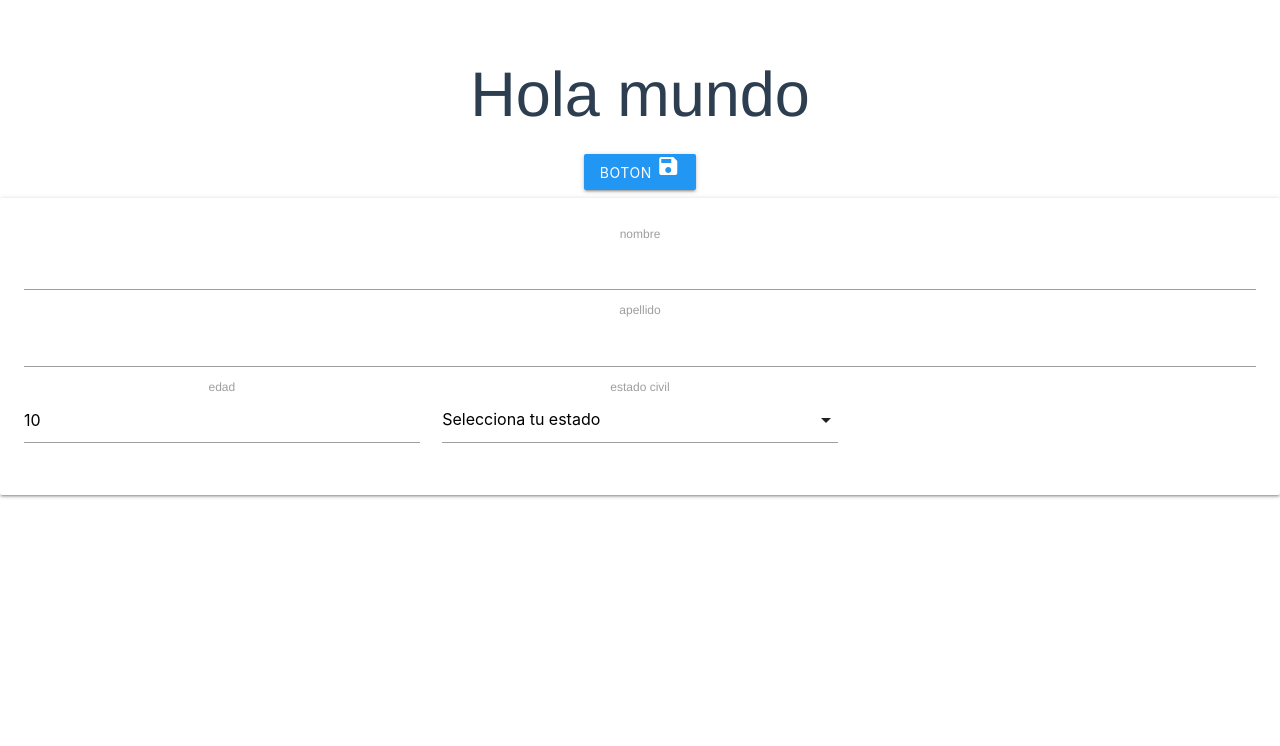
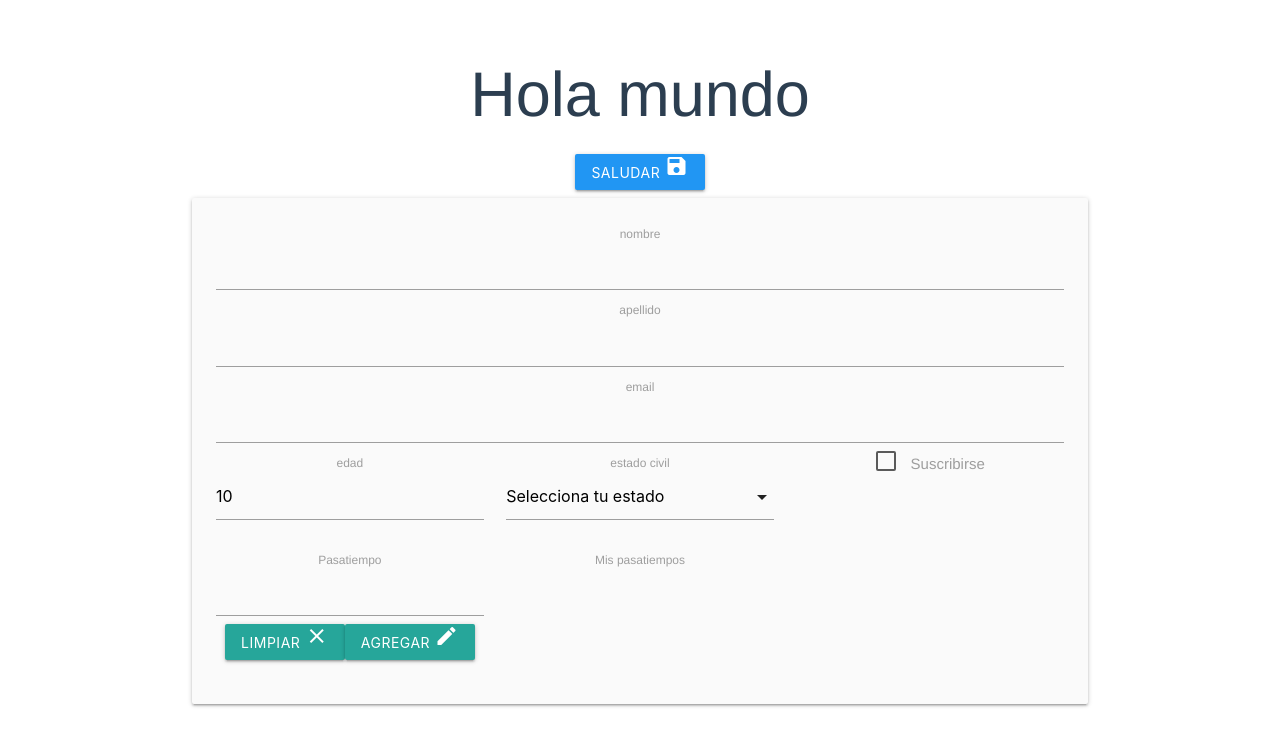
Before and after one commit to leninrkb/CursoVue, a Vue app in the folder vue3/cli/hello-world/: page / in a window 1280 px wide. Shown: the top 746 px of the page. Built offline with nearby package versions, Linux system fonts and the light colour scheme.

Commit message:
form en appvue

```diff
--- a/vue3/cli/hello-world/src/App.vue
+++ b/vue3/cli/hello-world/src/App.vue
@@ -2,10 +2,11 @@
   <div>
     <h1>Hola mundo</h1>
     <button class="btn blue" @click='saludar()'>
-      boton
+      saludar
       <span class="material-icons">save</span>
     </button>
-    <div class="col m12 card-panel">
+    <div class="container">
+      <div class="col m12 card-panel grey lighten-5">
         <div class="col m4">
           <label>nombre</label>
           <input type="text" v-model="nombre">
@@ -13,6 +14,10 @@
         <div class="col m4">
           <label>apellido</label>
           <input type="text" v-model="apellido">
+        </div>
+        <div class="col m4">
+          <label>email</label>
+          <input type="email" v-model="email">
         </div>
         <div class="row">
           <div class="col m4">
@@ -23,8 +28,27 @@
             <label>estado civil</label>
             <select>
               <option disabled selected>Selecciona tu estado</option>
-            <option v-for="(estado, index) in estados_civiles" :key="index" value="estado">{{estado}}</option>
+              <option v-for="(estado, index) in estados_civiles" :key="index" value="estado">{{ estado }}</option>
             </select>
+          </div>
+          <div class="col m4">
+            <label>
+              <input type="checkbox" class="filled-in" v-model="suscribirse" />
+              <span>Suscribirse</span>
+            </label>
+          </div>
+        </div>
+        <div class="row">
+          <div class="col m4">
+            <label>Pasatiempo</label>
+            <input type="text" v-model="pasatiempo">
+            <button class="btn" @click="limpiarPasatiempo()">Limpiar <span class="material-icons">clear</span> </button>
+            <button class="btn" @click="agregarPasatiempo()">Agregar <span class="material-icons">create</span> </button>
+          </div>
+          <div class="col m4">
+            <label>Mis pasatiempos</label>
+            <li v-for="(pasatiempo, index) in pasatiempos" :key="index">{{pasatiempo}} <i class="material-icons" @click="quitarPasatiempo(index)">clear</i> </li>
+          </div>
         </div>
       </div>
     </div>
@@ -47,8 +71,10 @@ export default {
     return {
       nombre: '',
       apellido: '',
+      email:'',
       edad: 10,
       estado_civil: 'asd',
+      suscribirse: false,
       saludo: 'hola mundo desde vue',
       estados_civiles: [
         'casado/a',
@@ -56,6 +82,8 @@ export default {
         'divorciado/a',
         'viudo/a',
       ],
+      pasatiempos:[],
+      pasatiempo:'',
       instances: []
     }
   },
@@ -65,6 +93,29 @@ export default {
         html: this.saludo + ' ' + this.nombre
       })
       console.log('saludo desde app.vue');
+    },
+    agregarPasatiempo(){
+      this.pasatiempo = this.pasatiempo.trim();
+      if(this.pasatiempo == ''){
+        M.toast({
+          html:'no se admite espacios en blanco'
+        })
+        return;
+      }
+      if(this.pasatiempo.length > 20){
+        M.toast({
+          html:'no se admite cadenas > 20'
+        })
+        return;
+      }
+      this.pasatiempos.push(this.pasatiempo)
+      this.pasatiempo=''
+    },
+    quitarPasatiempo(index){
+      this.pasatiempos.splice(index,1);
+    },
+    limpiarPasatiempo(){
+      this.pasatiempo=''
     }
   }
 }
```
Lines whose indentation alone changed are shown as unchanged.
